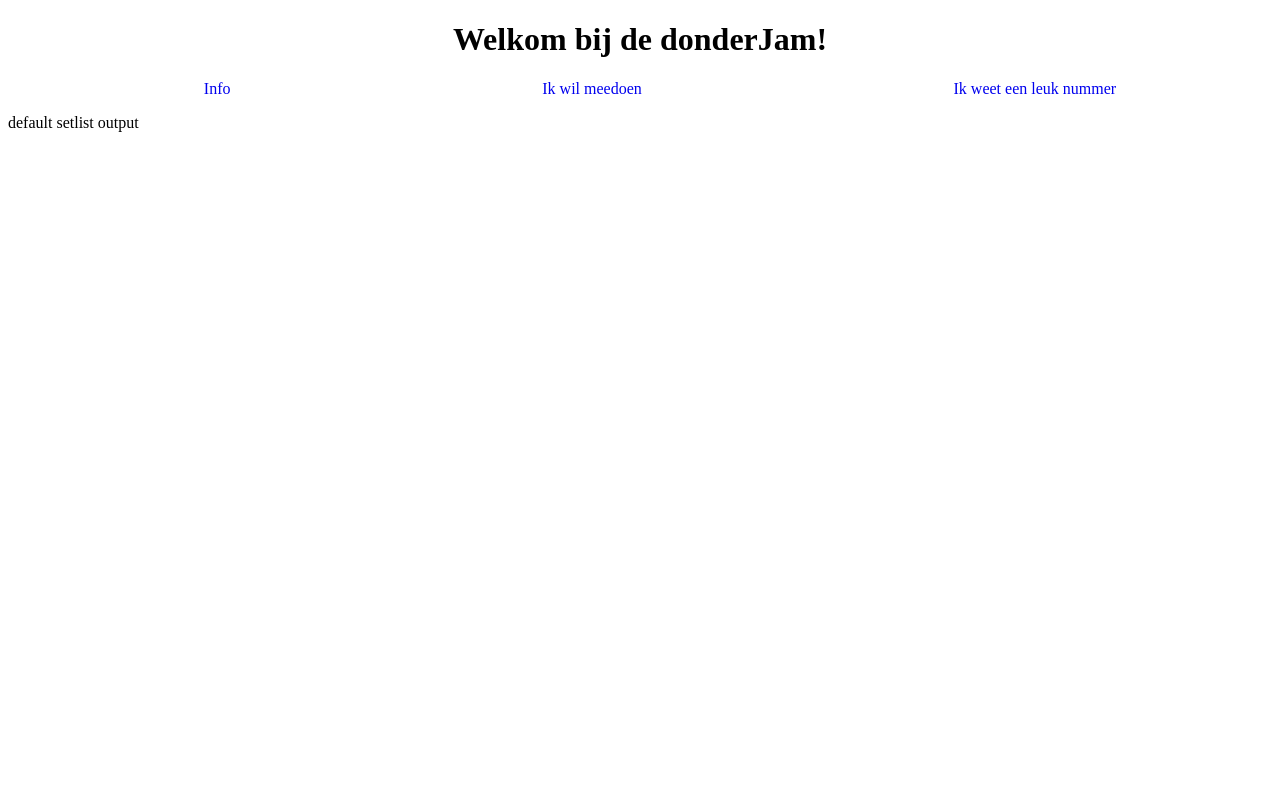
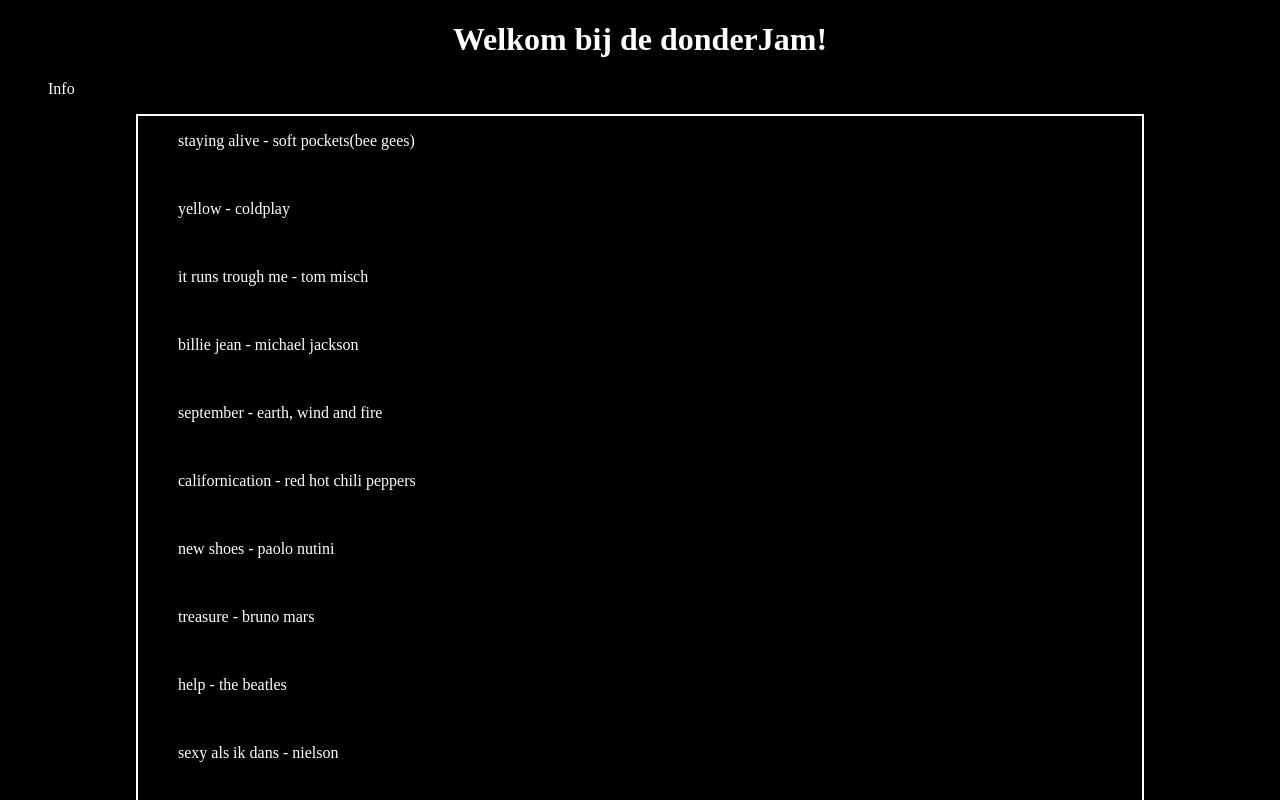
Before and after one commit to RaynauldM/donderJam, a SvelteKit app: page / in a window 1280 px wide. Shown: the top 800 px of the page. Built offline with nearby package versions, Linux system fonts and the light colour scheme.

Commit message:
-added database setlist

```diff
--- /dev/null
+++ b/data.js
@@ -0,0 +1,126 @@
+export const setlist = [
+  {
+    song: "staying alive",
+    artist: "soft pockets(bee gees)",
+  },
+  {
+    song: "yellow",
+    artist: "coldplay",
+  },
+  {
+    song: "it runs trough me",
+    artist: "tom misch",
+  },
+  {
+    song: "billie jean",
+    artist: "michael jackson",
+  },
+  {
+    song: "september",
+    artist: "earth, wind and fire",
+  },
+  {
+    song: "californication",
+    artist: "red hot chili peppers",
+  },
+  {
+    song: "new shoes",
+    artist: "paolo nutini",
+  },
+  {
+    song: "treasure",
+    artist: "bruno mars",
+  },
+  {
+    song: "help",
+    artist: "the beatles",
+  },
+  {
+    song: "sexy als ik dans",
+    artist: "nielson",
+  },
+  {
+    song: "sterrenstof",
+    artist: "de jeugd van tegenwoordig",
+  },
+  {
+    song: "crazy",
+    artist: "gnarls barkley",
+  },
+  {
+    song: "i got a feelin",
+    artist: "black eyed peas",
+  },
+  {
+    song: "cooler than me",
+    artist: "mike posner",
+  },
+  {
+    song: "magic",
+    artist: "coldplay",
+  },
+  {
+    song: "no such thing",
+    artist: "john mayer",
+  },
+  {
+    song: "zombie",
+    artist: "cranberries",
+  },
+  {
+    song: "creep",
+    artist: "radiohead",
+  },
+  {
+    song: "sweet home alabama",
+    artist: "kid rock",
+  },
+  {
+    song: "sweet child o mine",
+    artist: "guns 'n roses",
+  },
+  {
+    song: "dani california",
+    artist: "red hot chili peppers",
+  },
+  {
+    song: "i'm yours",
+    artist: "jason mraz",
+  },
+  {
+    song: "pride and joy",
+    artist: "stevie ray vaughan",
+  },
+  {
+    song: "uptown funk",
+    artist: "mark ronson fr. bruno mars",
+  },
+  {
+    song: "gimme shelter",
+    artist: "the rolling stones",
+  },
+  {
+    song: "proud mary",
+    artist: "tina turner",
+  },
+  {
+    song: "girl",
+    artist: "anouk",
+  },
+  {
+    song: "go with the flow",
+    artist: "queens of the stone age",
+  },
+  {
+    song: "no one knows",
+    artist: "queens of the stone age",
+  },
+  {
+    song: "505",
+    artist: "arctic monkeys",
+  },
+  {
+    song: "nothing else matters",
+    artist: "metallica",
+  },
+];
--- a/src/app.html
+++ b/src/app.html
@@ -1,12 +1,13 @@
-<!doctype html>
+<!DOCTYPE html>
 <html lang="en">
   <head>
     <meta charset="utf-8" />
+    <title>DonderJam</title>
     <link rel="icon" href="%sveltekit.assets%/favicon.png" />
     <meta name="viewport" content="width=device-width, initial-scale=1" />
     %sveltekit.head%
   </head>
-	<body data-sveltekit-preload-data="hover">
+  <body style="background-color: black">
     <div style="display: contents">%sveltekit.body%</div>
   </body>
 </html>
--- a/src/lib/index.js
+++ /dev/null
@@ -1 +0,0 @@
-// place files you want to import through the `$lib` alias in this folder.
--- a/src/routes/+layout.svelte
+++ b/src/routes/+layout.svelte
@@ -13,8 +13,10 @@
     <nav>
         <ul>
             <li><a href="/info">Info</a></li>
+            <!--
             <li><a href="/meedoen">Ik wil meedoen</a></li>
             <li><a href="/aandragen">Ik weet een leuk nummer</a></li>
+            -->
         </ul>
 
     </nav>
@@ -23,18 +25,22 @@
 <slot />
 
 <style>
+
     header {
         text-align: center;
+        background-color: black;
+        color: white;
     }
     nav ul {
         display: flex;
         flex-wrap: wrap;
         list-style-type: none;
-        justify-content: space-around;
+        justify-content: space-between;
     }
 
     a {
-        text-decoration: none;;
+        text-decoration: none;
+        color: white;
     }
 
 
--- a/src/routes/+page.svelte
+++ b/src/routes/+page.svelte
@@ -1,5 +1,23 @@
+<script>
+    import {setlist} from '../../data.js';
 
+</script>
 
 <div id="setListContainer">
-    <p>default setlist output</p>
+    <ul>
+        {#each setlist as song, index }
+        <li>
+            <p style='color: white'>{song.song} - {song.artist}</p>
+        </li>
+        <br />
+        {/each}
+    </ul>
 </div>
+
+<style>
+    #setListContainer {
+        border: white 2px solid;
+        margin-left: 10vw;
+        margin-right: 10vw;
+    }
+</style>
--- a/vite.config.js
+++ b/vite.config.js
@@ -1,6 +1,11 @@
-import { sveltekit } from '@sveltejs/kit/vite';
-import { defineConfig } from 'vite';
+import { sveltekit } from "@sveltejs/kit/vite";
+import { defineConfig } from "vite";
 
 export default defineConfig({
-	plugins: [sveltekit()]
+  plugins: [sveltekit()],
+  server: {
+    fs: {
+      allow: ["D:\\zelfCode\\javascript\\svelte\\donderJam"],
+    },
+  },
 });
```
Also changed, not shown: 1 other file (tests, documents, lock files or other folders). Lines whose indentation alone changed are shown as unchanged.
